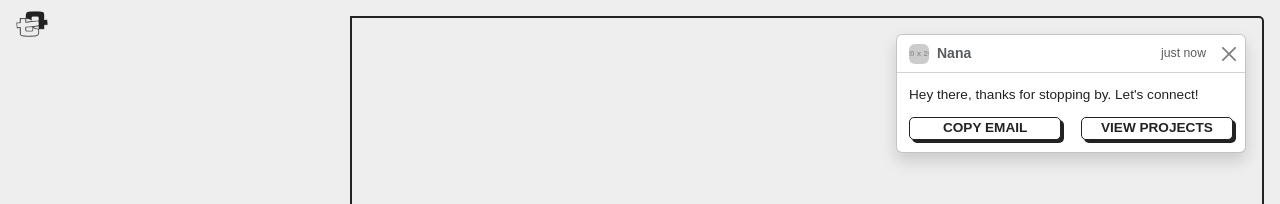
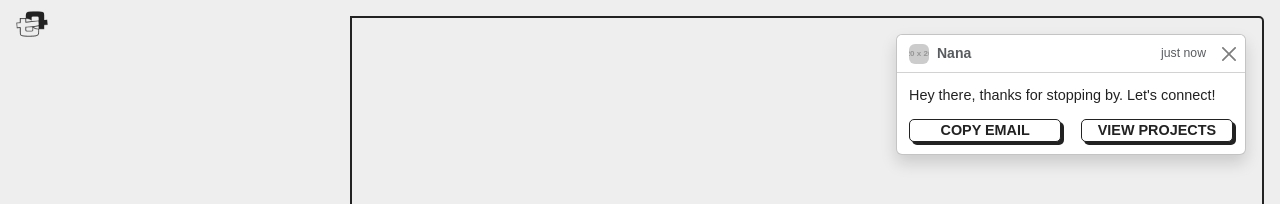
Before and after one commit to atanhq/portfolio-v2, a React (Vite) app: page / in a window 1280 px wide. Shown: the top 204 px of the page. Built offline with nearby package versions, Linux system fonts and the light colour scheme; a web font is replaced by a local one.

Commit message:
increase notification font size, scroll down hover

```diff
--- a/src/styles/components/_notification.scss
+++ b/src/styles/components/_notification.scss
@@ -3,7 +3,7 @@
 
 // overwrite bootstrap styles
 .toast-body {
-	font-size: 0.85rem;
+	font-size: 0.9rem;
 }
 
 .toast {
@@ -25,6 +25,7 @@
 	@include button;
 	margin-top: 0.75rem;
 	width: 47%;
+	font-size: 0.9rem;
 }
 
 .toast-slide {
--- a/src/styles/components/_page-home.scss
+++ b/src/styles/components/_page-home.scss
@@ -98,7 +98,7 @@
 		transition: 0.3s ease;
 
 		&:hover {
-			filter: drop-shadow(0 0 3px $accent);
+			scale: 1.25;
 		}
 	}
 
--- a/src/styles/components/_toggled-menu.scss
+++ b/src/styles/components/_toggled-menu.scss
@@ -77,7 +77,7 @@
 	.cta {
 		@include button;
 		width: 60%;
-		font-size: 0.85rem;
+		font-size: 1rem;
 	}
 }
 
```
